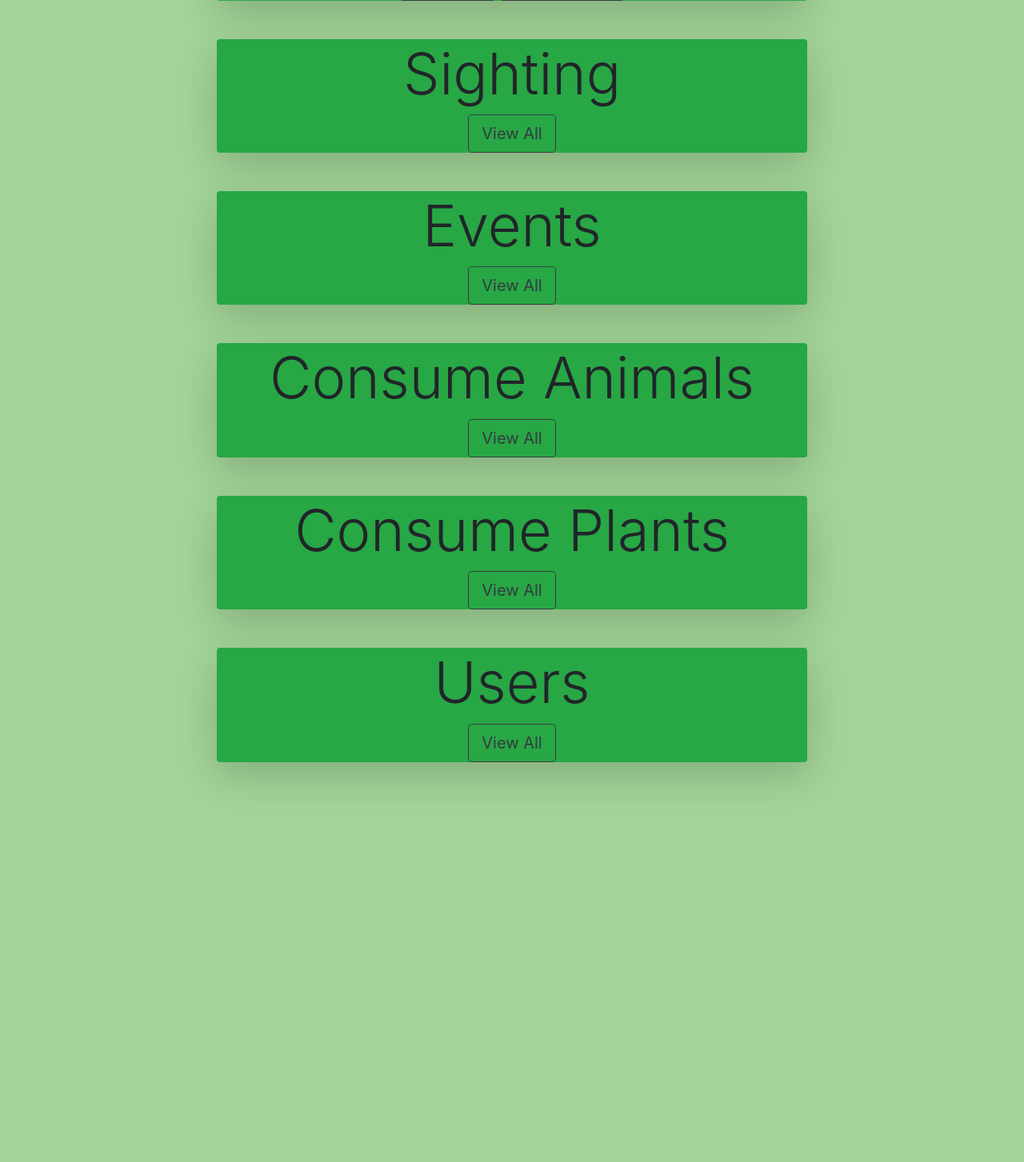
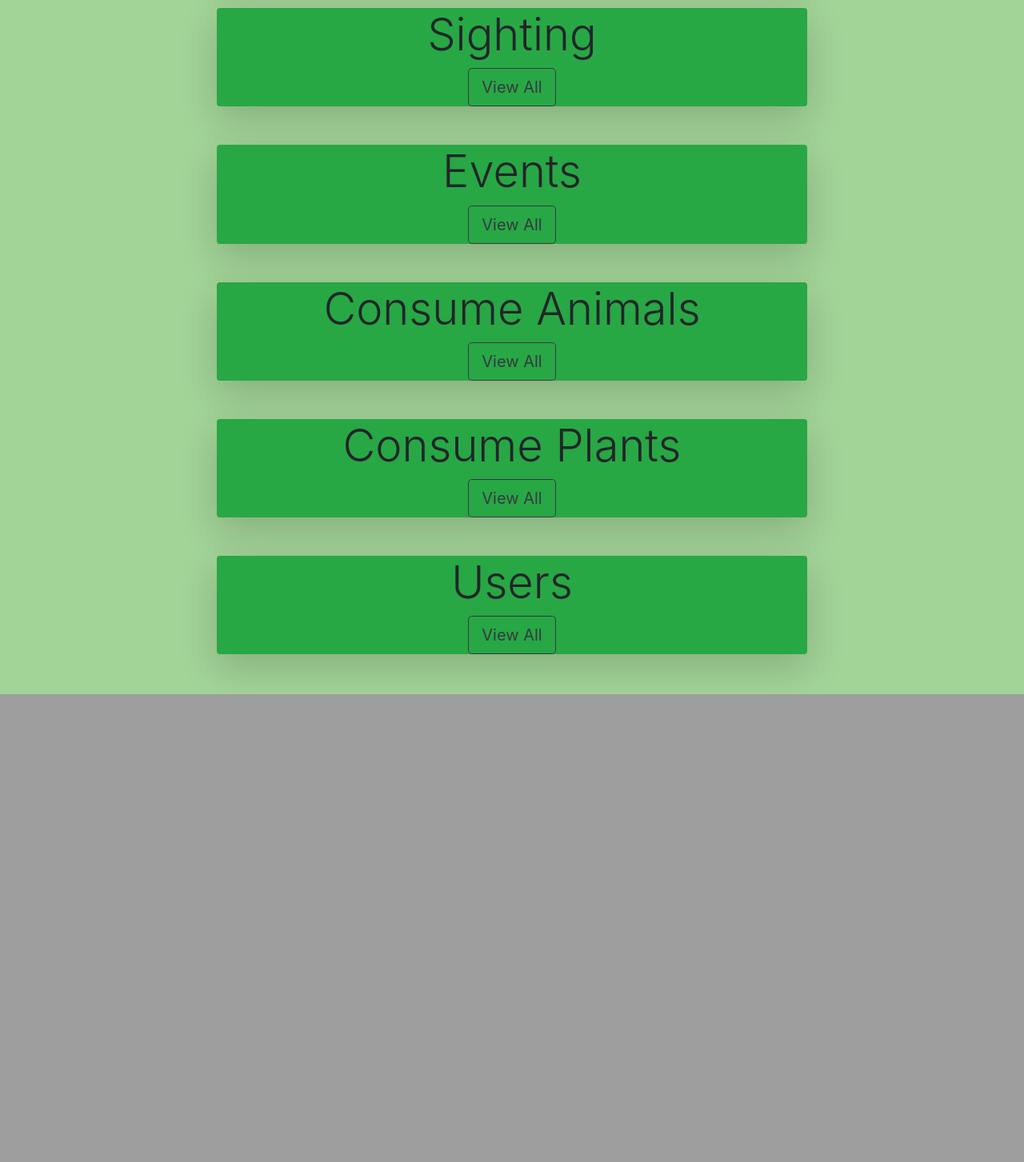
Before and after one commit to JayceSoul/SQL_2020, a Django app: page / in a window 1280 px wide. Shown: the part 889-2342 px from the top of the page at 80% size. After the commit the page ends 1757 px from the top, so only its background shows below. Run offline with Django 3.2, Linux system fonts and the light colour scheme; some libraries are stand-ins or nearby versions.

Commit message:
Fixing image

```diff
--- a/NatureBase/settings.py
+++ b/NatureBase/settings.py
@@ -74,7 +74,7 @@ WSGI_APPLICATION = 'NatureBase.wsgi.application'
 # Database
 # https://docs.djangoproject.com/en/3.0/ref/settings/#databases
 
-DATABASE_ORCLE = False
+DATABASE_ORCLE = True
 
 if DATABASE_ORCLE:
     DATABASES = {
--- a/natureBaseGUI/templates/index.html
+++ b/natureBaseGUI/templates/index.html
@@ -42,42 +42,42 @@ div.navcontainer a:hover {
 </style>
     </head>
     <body>
-        <img src ="https://lh3.googleusercontent.com/proxy/NCOuz6-ERxED7wRti52DF1ROkj9BLnGTtye-F3NvwWO6_qgRjQYxkbnwdXbIm1TeMJtAr6pyNwtOcy5kPfkWriOTrB2WfweZQc-dDdlNpTrI92u-XdyVlqdiXWg_3JVJgGkfc53yQs-D0mdPt2QbSAep2gkhQJnS_8QPFvwejw" alt="leaves" class=overlay>
+        <img src ="https://i.pinimg.com/originals/92/ff/30/92ff3058b9f5e5b8d0ae21b6c12da71d.png" alt="leaves" class=overlay>
 
-    <div class = "container text-center" style="width:60%;margin-top:-35%;padding-bottom:500px">
+    <div class = "container text-center" style="width:60%;margin-top:-35%;padding-bottom:50px">
 
-        <div class = "container  bg-success shadow-lg rounded" >
+        <div class = "container bg-success shadow-lg rounded" >
             <h1 class = "display-1">Nature Base</h1>
             <h3>By:Calvin,Martin,Jonathan</h3>
         </div>
         <div class = "container mt-5 text-center bg-success shadow-lg rounded" >
-            <h1 class = "display-3">Animals</h1>
+            <h1 class = "display-4">Animals</h1>
             <a type="button" href="/animal/" class="btn btn-lg btn-outline-dark">All Animals</a>
             <a type="button" href="/animal/1/" class="btn btn-lg btn-outline-dark">Sample Animal</a>
         </div>
         <div class = "container mt-5 text-center bg-success shadow-lg rounded" >
-            <h1 class = "display-3">Plants</h1>
+            <h1 class = "display-4">Plants</h1>
             <a type="button" href="/plant/" class="btn btn-lg btn-outline-dark">All Plants</a>
             <a type="button" href="/plant/1/" class="btn btn-lg btn-outline-dark">Sample Plant</a>
         </div>
         <div class = "container mt-5 text-center bg-success shadow-lg rounded" >
-            <h1 class = "display-3">Sighting</h1>
+            <h1 class = "display-4">Sighting</h1>
             <a type="button" href="/sighting/" class="btn btn-lg btn-outline-dark">View All</a>
         </div>
         <div class = "container mt-5 text-center bg-success shadow-lg rounded" >
-            <h1 class = "display-3">Events</h1>
+            <h1 class = "display-4">Events</h1>
             <a type="button" href="/events/" class="btn btn-lg btn-outline-dark">View All</a>
         </div>
         <div class = "container mt-5 text-center bg-success shadow-lg rounded" >
-            <h1 class = "display-3">Consume Animals</h1>
+            <h1 class = "display-4">Consume Animals</h1>
             <a type="button" href="/consumeAnimal/" class="btn btn-lg btn-outline-dark">View All</a>
         </div>
         <div class = "container mt-5 text-center bg-success shadow-lg rounded" >
-            <h1 class = "display-3">Consume Plants</h1>
+            <h1 class = "display-4">Consume Plants</h1>
             <a type="button" href="/consumePlant/" class="btn btn-lg btn-outline-dark">View All</a>
         </div>
         <div class = "container mt-5 text-center bg-success shadow-lg rounded" >
-            <h1 class = "display-3">Users</h1>
+            <h1 class = "display-4">Users</h1>
             <a type="button" href="/user/" class="btn btn-lg btn-outline-dark">View All</a>
         </div>
     </div>
```
